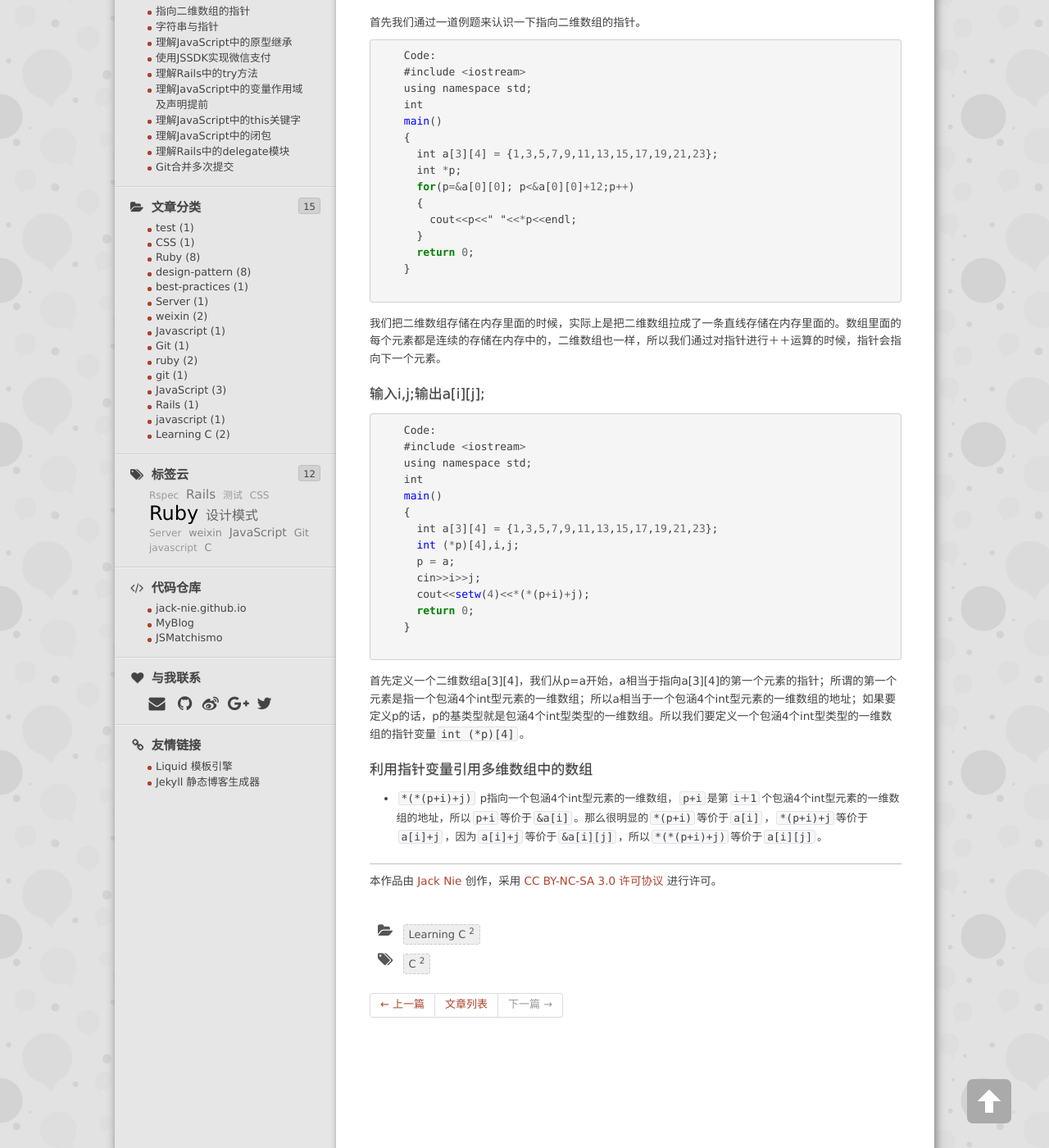
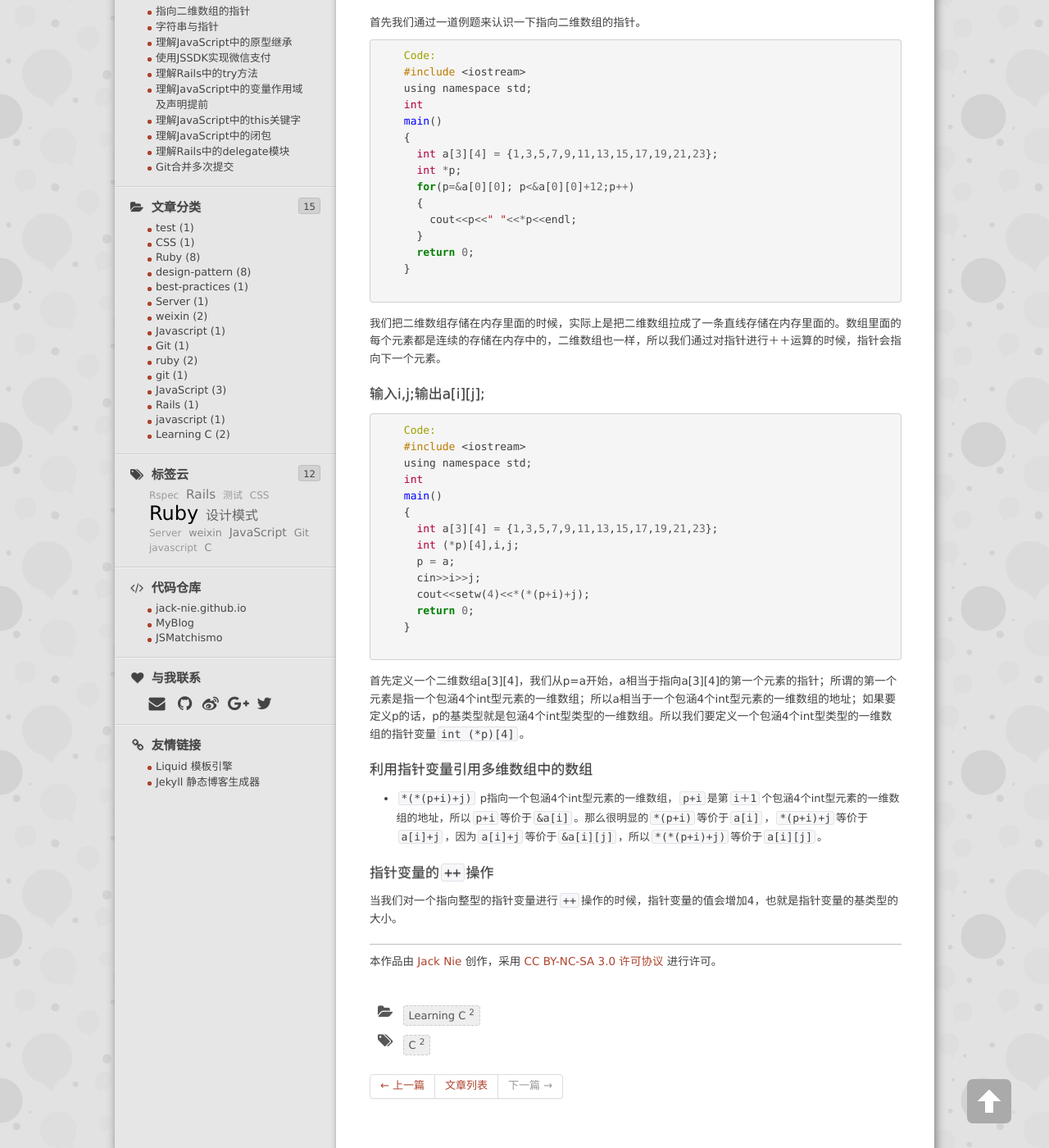
Before and after one commit to jack-nie/jack-nie.github.io, a Jekyll site: the page built from _posts/2016-05-08-two-dimensional-array-vs-pointer.markdown, in a window 1280 px wide and 1400 px high, scrolled down 258 px. Shown: the whole window at 82% size. Built offline with Jekyll 4.4.1, drawn with Linux system fonts in a browser that asks for light colours; nearby versions of some CDN libraries; library files that are not in the unit come from our copies; comment, search, counter and statistics services are not loaded.

Commit message:
fix syntax

```diff
--- a/_posts/2016-05-08-string-vs-pointer.markdown
+++ b/_posts/2016-05-08-string-vs-pointer.markdown
@@ -26,6 +26,7 @@ tags: ["C"]
     {% endhighlight %}
 
 这里的`cout<<c<<endl; cout<<pc<<endl`实际上是打印出整个字符串数组，而不是该字符串数组的地址，原因是`cout`对字符串的输出做了特殊的处理，如果我们要打印出该字符串数组的首地址，应该采用`cout<<static_cast<void*>(c)<<endl; cout<<static_cast<void*>(pc)<<endl`。
+
 #### 字符串指针举例;
 
     {% highlight c %}
--- a/_posts/2016-05-08-two-dimensional-array-vs-pointer.markdown
+++ b/_posts/2016-05-08-two-dimensional-array-vs-pointer.markdown
@@ -9,7 +9,7 @@ tags: ["C"]
 ---
 {% include JB/setup %}
 首先我们通过一道例题来认识一下指向二维数组的指针。
-    {% highlight javascript %}
+    {% highlight c %}
     Code:
     #include <iostream>
     using namespace std;
@@ -30,7 +30,7 @@ tags: ["C"]
 
 #### 输入i,j;输出a[i][j];
 
-    {% highlight javascript %}
+    {% highlight c %}
     Code:
     #include <iostream>
     using namespace std;
@@ -52,3 +52,7 @@ tags: ["C"]
 
 * `*(*(p+i)+j)`
   p指向一个包涵4个int型元素的一维数组，`p+i`是第`i＋1`个包涵4个int型元素的一维数组的地址，所以`p+i`等价于`&a[i]`。那么很明显的`*(p+i)`等价于`a[i]`，`*(p+i)+j`等价于`a[i]+j`，因为`a[i]+j`等价于`&a[i][j]`，所以`*(*(p+i)+j)`等价于`a[i][j]`。
+
+####  指针变量的`++`操作
+
+当我们对一个指向整型的指针变量进行`++`操作的时候，指针变量的值会增加4，也就是指针变量的基类型的大小。
```
